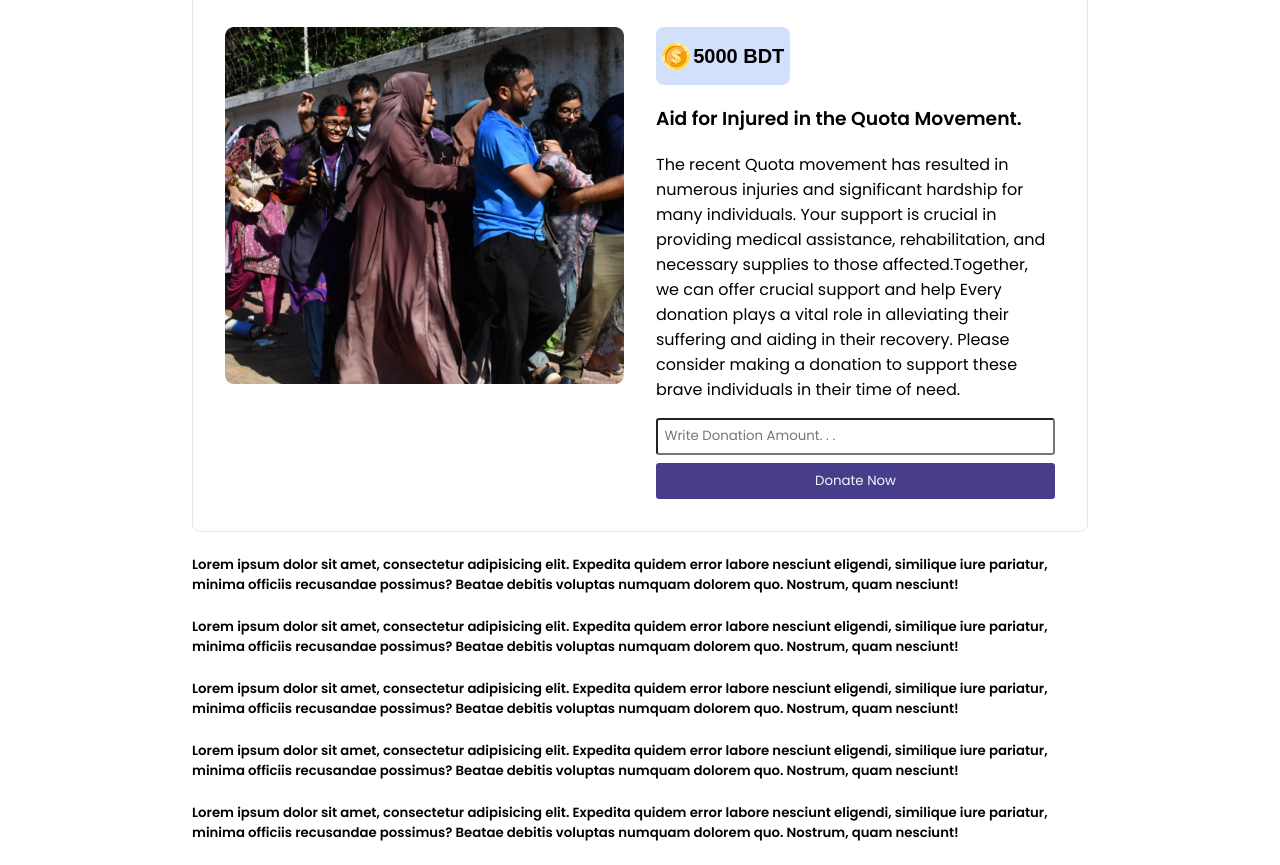
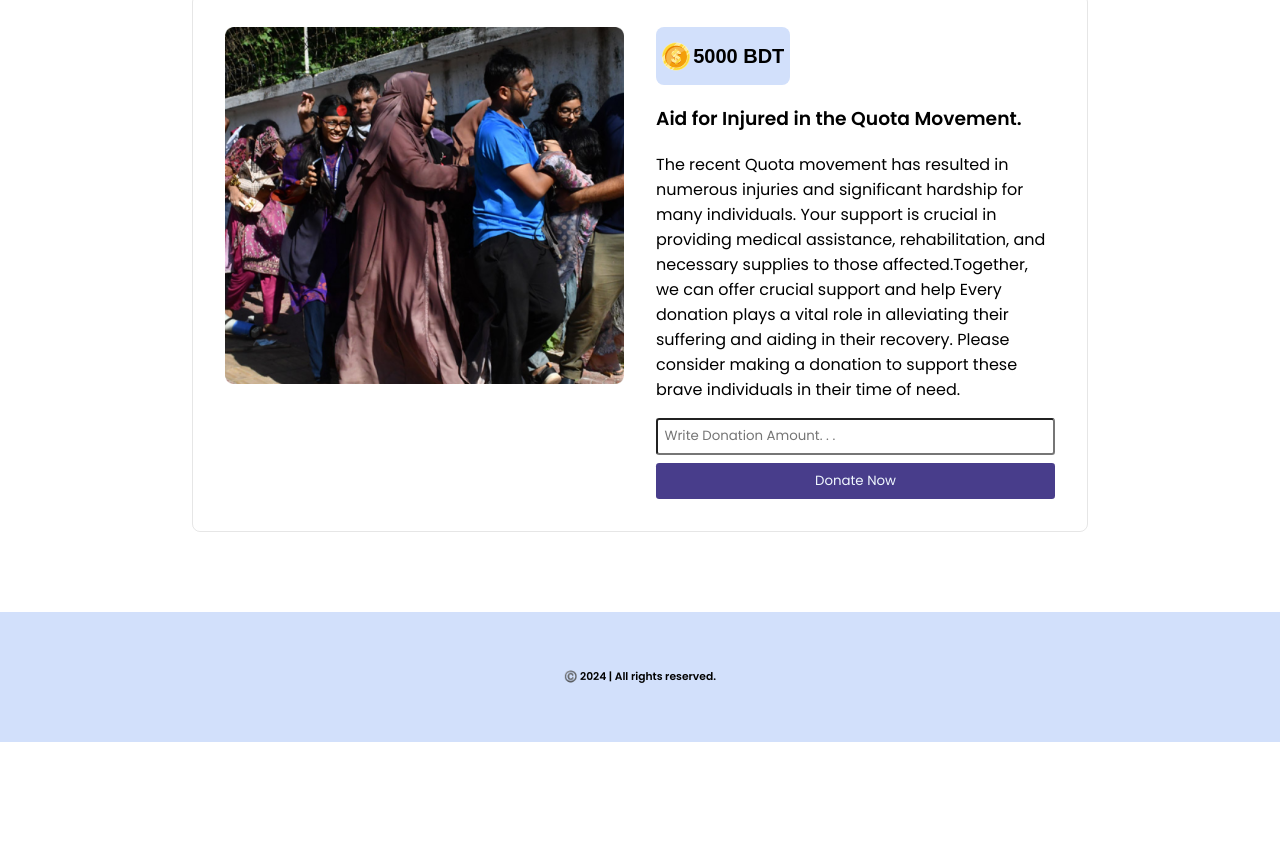
Before and after one commit to musabadnan08/Rebuilding-Bangladesh, a plain HTML site: page index.html in a window 1280 px wide. Shown: the part 1362-2227 px from the top of the page. After the commit the page ends 2104 px from the top, so only its background shows below. Drawn offline with Linux system fonts and the light colour scheme.

Commit message:
added footer

```diff
--- a/index.html
+++ b/index.html
@@ -116,45 +116,11 @@
                 </div>
             </div>
         </section>
-        <section>
-            <section>
-                <div>
-                    <h5>Lorem ipsum dolor sit amet, consectetur adipisicing elit. Expedita quidem error labore nesciunt
-                        eligendi, similique iure pariatur, minima officiis recusandae possimus? Beatae debitis voluptas
-                        numquam dolorem quo. Nostrum, quam nesciunt!</h5>
-                </div>
-            </section>
-            <section>
-                <div>
-                    <h5>Lorem ipsum dolor sit amet, consectetur adipisicing elit. Expedita quidem error labore nesciunt
-                        eligendi, similique iure pariatur, minima officiis recusandae possimus? Beatae debitis voluptas
-                        numquam dolorem quo. Nostrum, quam nesciunt!</h5>
-                </div>
-            </section>
-            <section>
-                <div>
-                    <h5>Lorem ipsum dolor sit amet, consectetur adipisicing elit. Expedita quidem error labore nesciunt
-                        eligendi, similique iure pariatur, minima officiis recusandae possimus? Beatae debitis voluptas
-                        numquam dolorem quo. Nostrum, quam nesciunt!</h5>
-                </div>
-            </section>
-            <section>
-                <div>
-                    <h5>Lorem ipsum dolor sit amet, consectetur adipisicing elit. Expedita quidem error labore nesciunt
-                        eligendi, similique iure pariatur, minima officiis recusandae possimus? Beatae debitis voluptas
-                        numquam dolorem quo. Nostrum, quam nesciunt!</h5>
-                </div>
-            </section>
-            <section>
-                <div>
-                    <h5>Lorem ipsum dolor sit amet, consectetur adipisicing elit. Expedita quidem error labore nesciunt
-                        eligendi, similique iure pariatur, minima officiis recusandae possimus? Beatae debitis voluptas
-                        numquam dolorem quo. Nostrum, quam nesciunt!</h5>
-                </div>
-            </section>
-        </section>
     </main>
     <footer>
+        <div>
+            <h6>©️ 2024 | All rights reserved.</h6>
+        </div>
     </footer>
 </body>
 
--- a/styles/style.css
+++ b/styles/style.css
@@ -138,3 +138,13 @@ main {
     color: aliceblue;
     background-color: darkslateblue;
 }
+
+/* footer */
+footer div {
+    text-align: center;
+    margin-top: 5rem;
+    padding: 2rem;
+    background-color: rgb(210, 224, 251);
+}
+
+/* footer */
```
